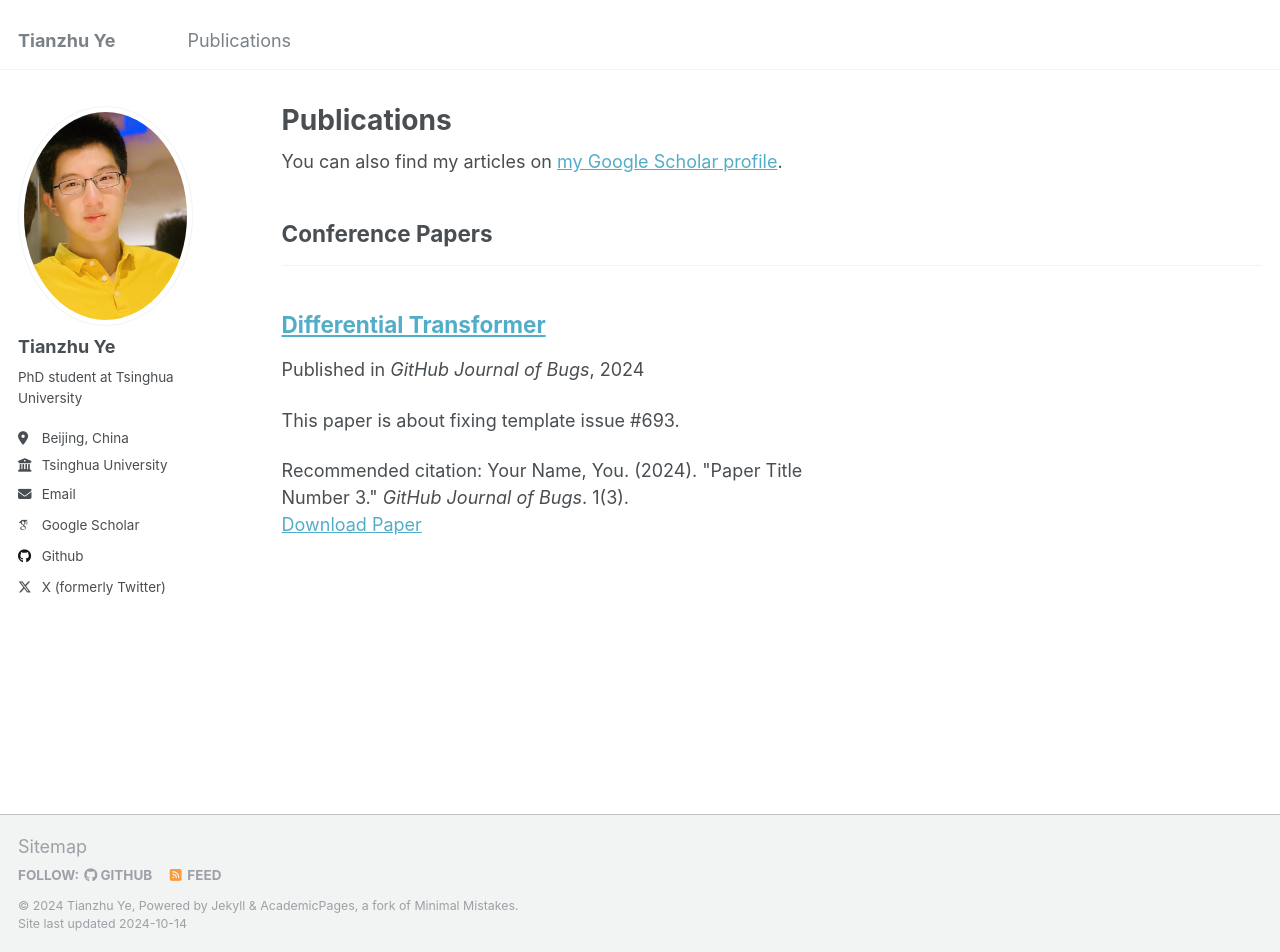
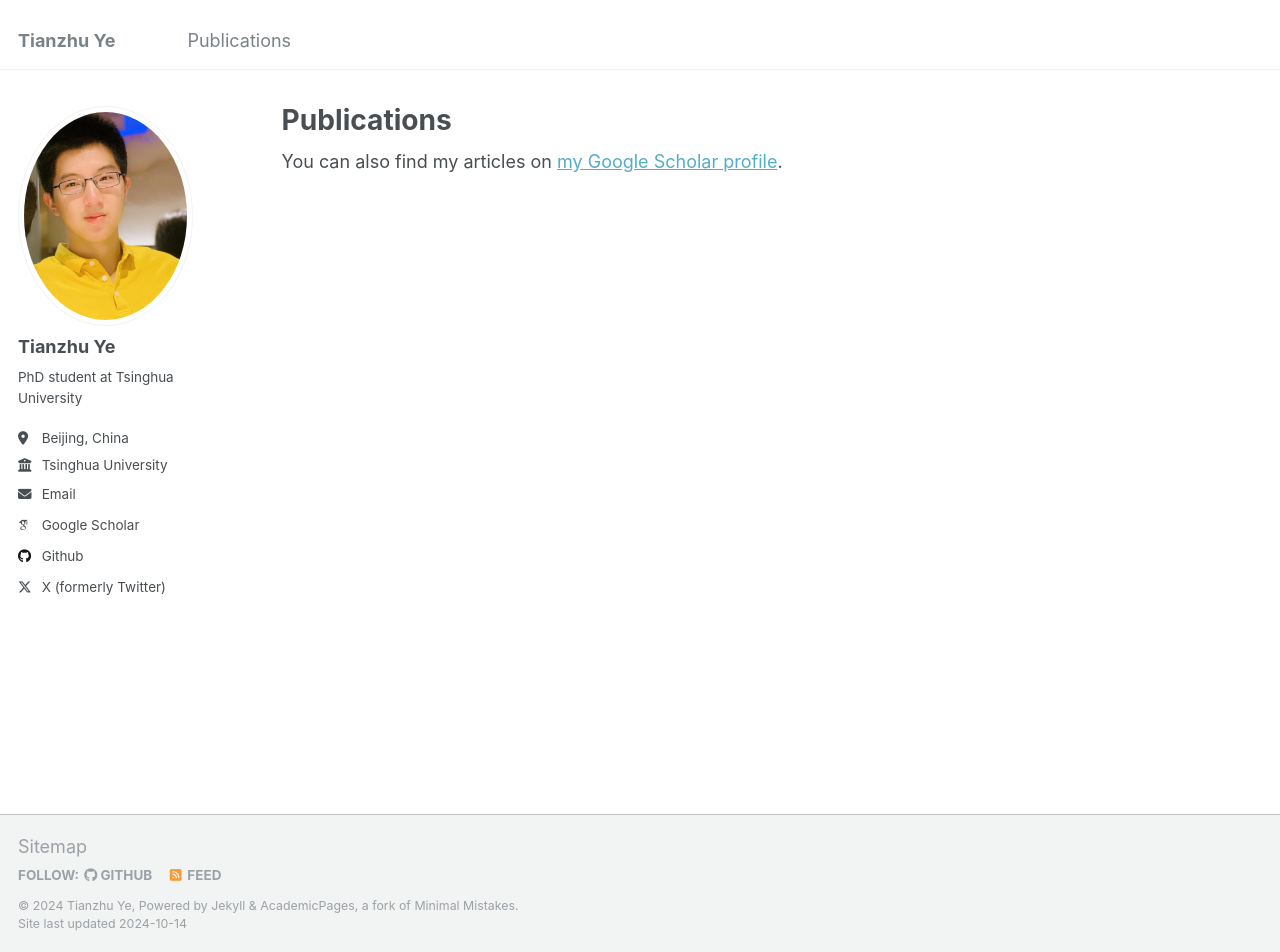
Before and after one commit to YTianZHU/YTianZHU.github.io, a Jekyll site: the page built from _pages/publications.html, in a window 1280 px wide and 952 px high. Built offline with Jekyll 4.4.1, drawn with Linux system fonts in a browser that asks for light colours; some web fonts are replaced; a file with an impossible date is left out.

Commit message:
Update diff.md

```diff
--- a/_publications/diff.md
+++ b/_publications/diff.md
@@ -1,13 +1,11 @@
 ---
 title: "Differential Transformer"
 collection: publications
-category: conferences
-permalink: /publication/2024-02-17-paper-title-number-4
-excerpt: 'This paper is about fixing template issue #693.'
-date: 2024-02-17
+category: preprint
+permalink: /publication/diff
+excerpt:
+date: 2024-10
 venue: 'GitHub Journal of Bugs'
-paperurl: 'http://academicpages.github.io/files/paper3.pdf'
+paperurl: '[https://arxiv.org/abs/2410.05258](https://arxiv.org/abs/2410.05258)'
 citation: 'Your Name, You. (2024). &quot;Paper Title Number 3.&quot; <i>GitHub Journal of Bugs</i>. 1(3).'
 ---
-
-The contents above will be part of a list of publications, if the user clicks the link for the publication than the contents of section will be rendered as a full page, allowing you to provide more information about the paper for the reader. When publications are displayed as a single page, the contents of the above "citation" field will automatically be included below this section in a smaller font.
```
